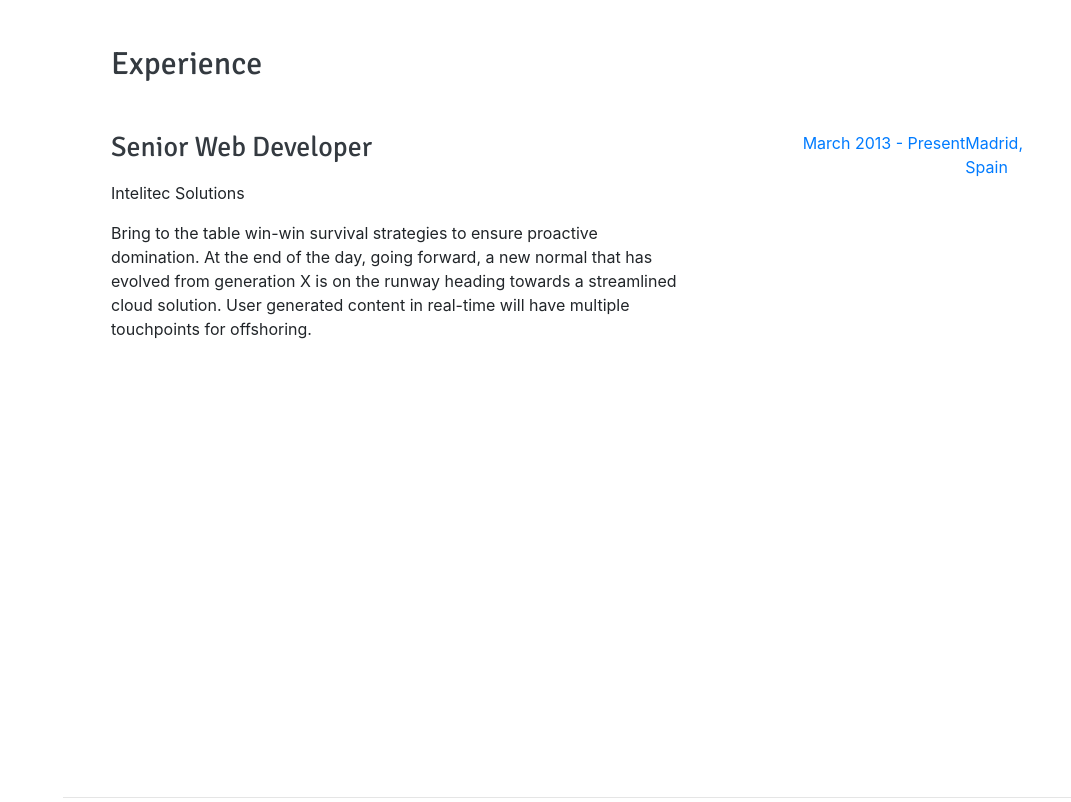
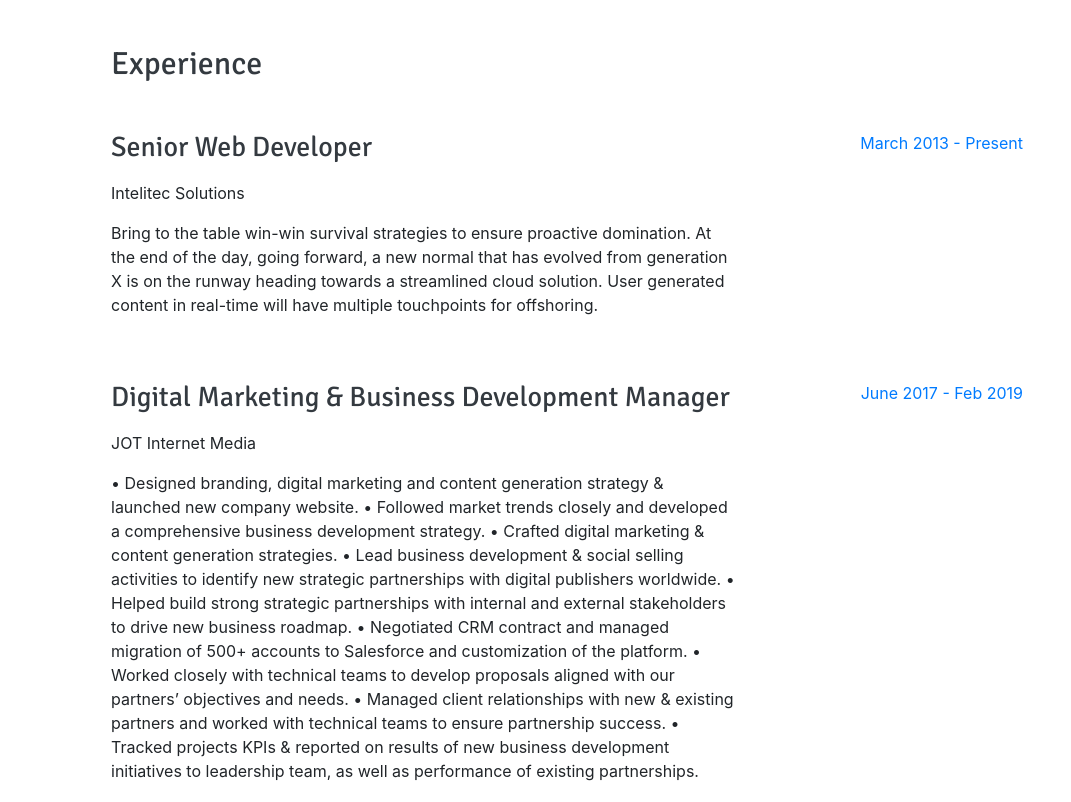
Before and after one commit to fanny-rojon/profile, a website with bundled scripts: page index.html in a window 1280 px wide. Shown: the part 804-1606 px from the top of the page, without its empty margins (209-1280 px from the left). Built offline with nearby package versions, Linux system fonts and the light colour scheme; a web font is replaced by a local one.

Commit message:
content - experience

```diff
--- a/index.html
+++ b/index.html
@@ -100,12 +100,9 @@
           <div class="resume-date text-md-right">
             <span class="text-primary">March 2013 - Present</span>
           </div>
-          <div>
-            <span class="text-primary">Madrid, Spain</span>
-          </div>
         </div>
 
-<!--         <div class="resume-item d-flex flex-column flex-md-row justify-content-between mb-5">
+        <div class="resume-item d-flex flex-column flex-md-row justify-content-between mb-5">
           <div class="resume-content">
             <h3 class="mb-0">Digital Marketing & Business Development Manager</h3>
             <div class="subheading mb-3">JOT Internet Media</div>
@@ -122,12 +119,9 @@
           <div class="resume-date text-md-right">
             <span class="text-primary">June 2017 - Feb 2019</span>
           </div>
-          <div>
-            <span class="text-primary">Madrid, Spain</span>
-          </div>
         </div>
 
-        <div class="resume-item d-flex flex-column flex-md-row justify-content-between mb-5">
+<!--         <div class="resume-item d-flex flex-column flex-md-row justify-content-between mb-5">
           <div class="resume-content">
             <h3 class="mb-0">B2B Sales & Business Development Consultant</h3>
             <div class="subheading mb-3">IVC | International Venture Consultants</div>
```
